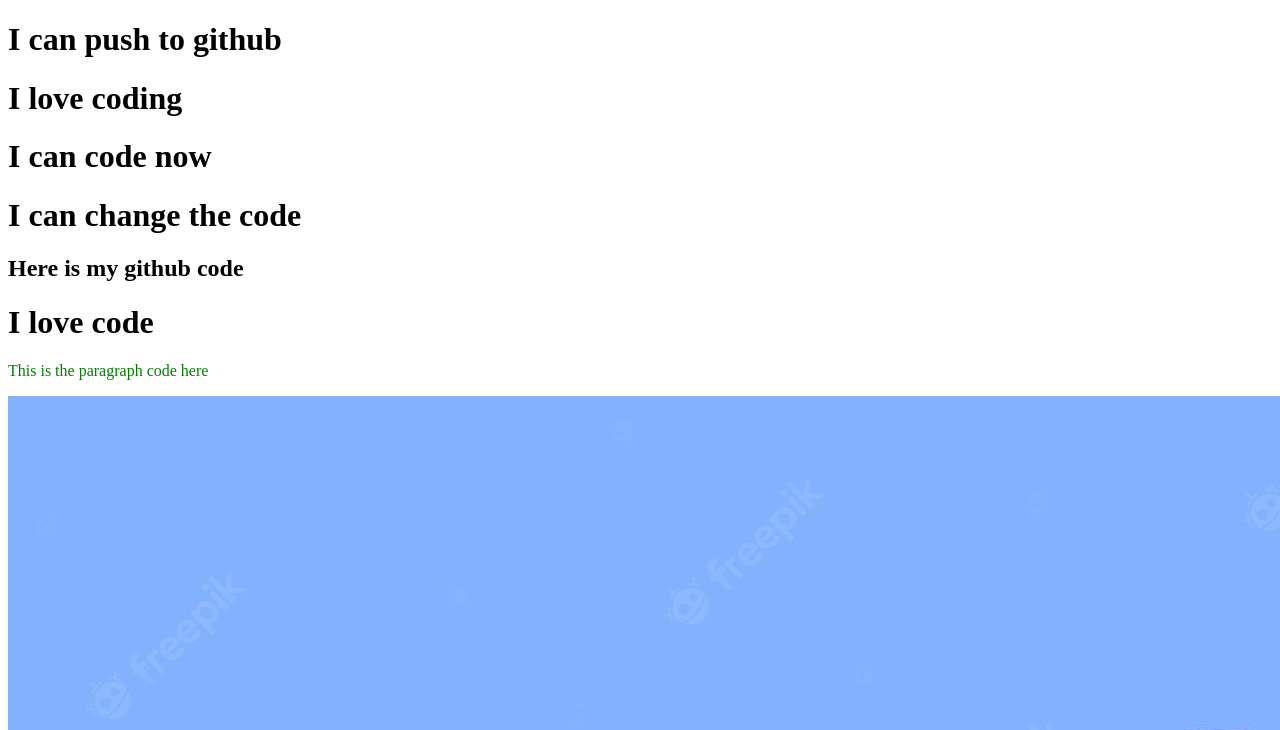
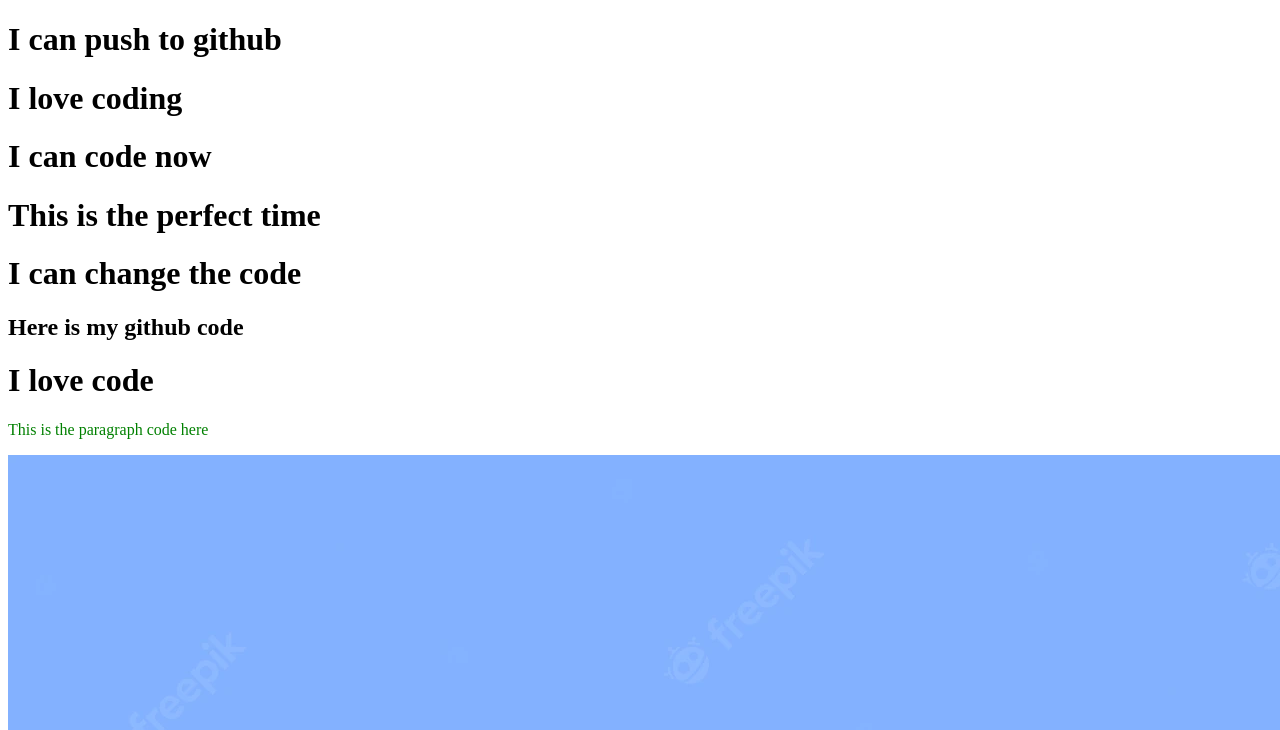
Before and after one commit to Foysalhossain/my-second-repo, a plain HTML site: page index.html in a window 1280 px wide. Shown: the top 730 px of the page. Drawn offline with Linux system fonts and the light colour scheme; files whose address does not match are found by name.

Commit message:
add h1 tag

```diff
--- a/index.html
+++ b/index.html
@@ -12,6 +12,7 @@
     <h1>I can push to github</h1>
     <h1>I love coding</h1>
     <h1>I can code now</h1>
+    <h1>This is the perfect time</h1>
     <h1>I can change the code</h1>
     <h2>Here is my github code</h2>
     <h1> I  love code </h1>
```
